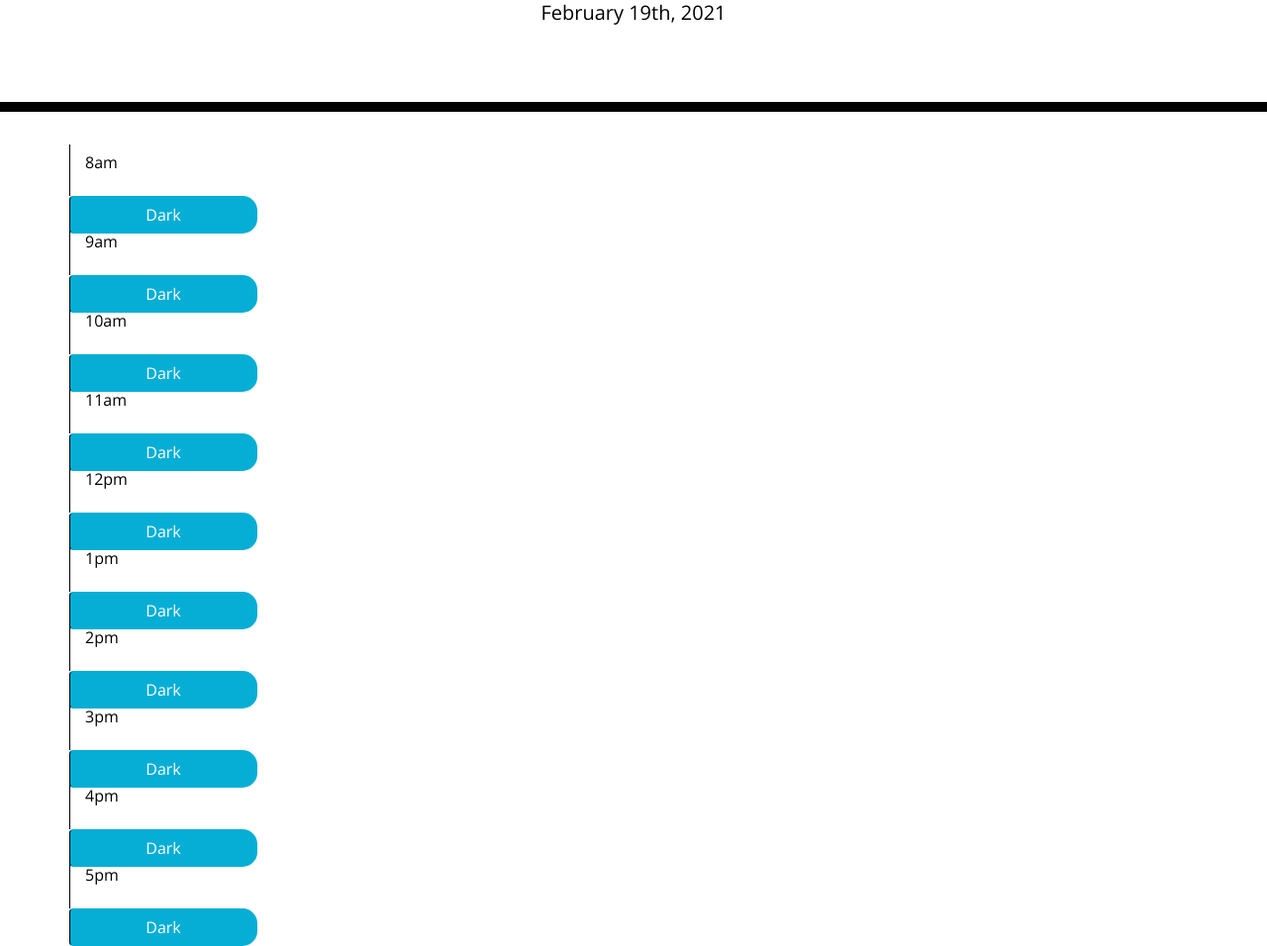
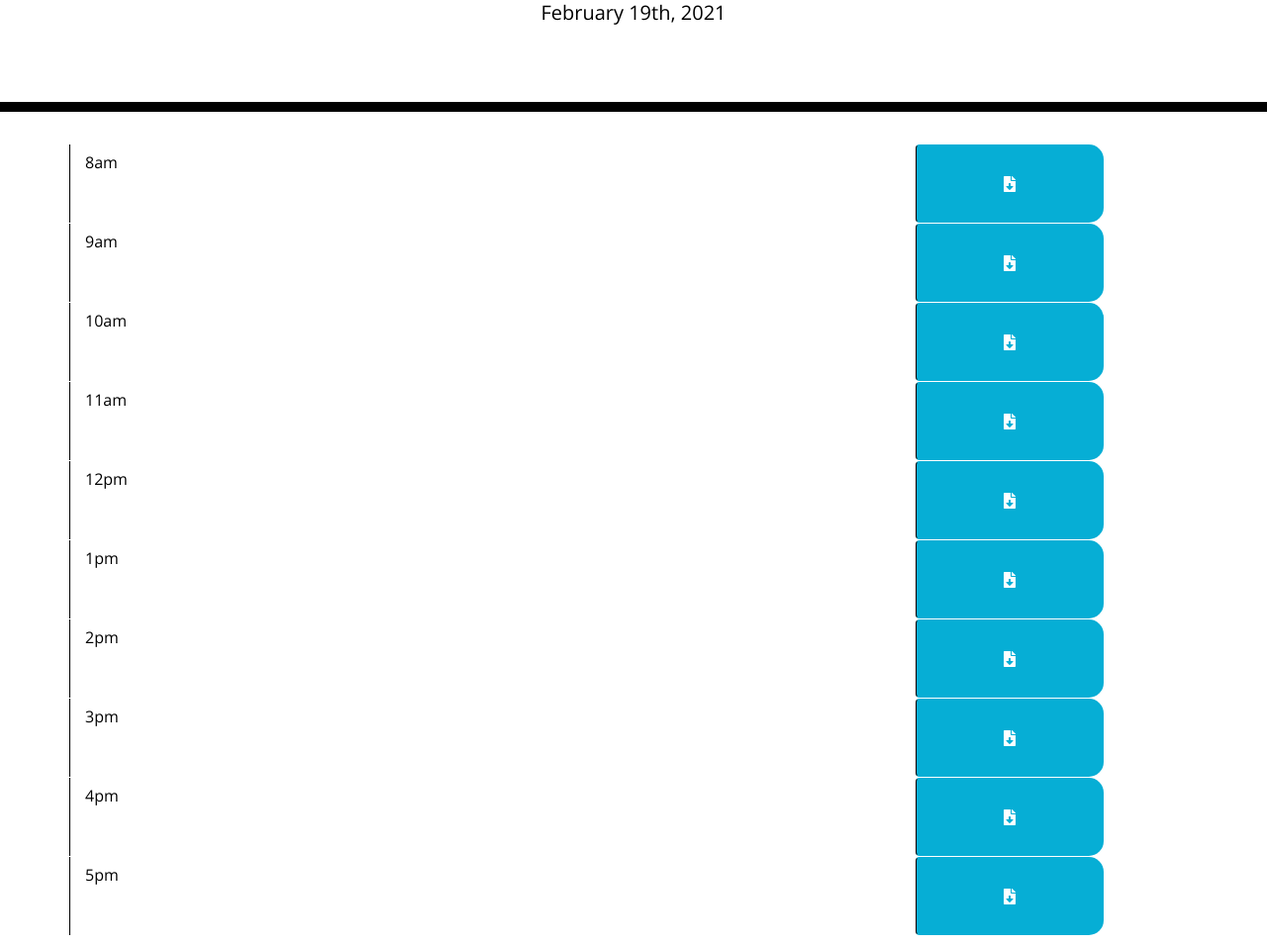
Before and after one commit to bebrucato/calendar-app, a plain HTML site: page index.html in a window 1280 px wide. Shown: the part 191-1147 px from the top of the page at 99% size. Drawn offline with nearby package versions, Linux system fonts and the light colour scheme.

Commit message:
added button icons from FA/adjusted the row col

```diff
--- a/index.html
+++ b/index.html
@@ -32,44 +32,44 @@
       <!-- Timeblocks go here -->
 
       <div class="row time-block">
-     <textarea class="col-12 description">8am</textarea>
-     <button type="button" class="btn saveBtn col-md-2">Dark</button>
+     <textarea class="col-md-9 description">8am</textarea>
+     <button type="button" class="btn saveBtn col-md-2"><i class="fas fa-file-download"></i></button>
     </div>
     <div class="row time-block">
-     <textarea class="col-12 description" >9am</textarea>
-     <button type="button" class="btn saveBtn col-md-2">Dark</button>
+     <textarea class="col-md-9  description" >9am</textarea>
+     <button type="button" class="btn saveBtn col-md-2"><i class="fas fa-file-download"></i></button>
     </div>
     <div class="row time-block">
-     <textarea class="col-12 description">10am</textarea>
-     <button type="button" class="btn saveBtn col-md-2">Dark</button>
+     <textarea class="col-md-9  description">10am</textarea>
+     <button type="button" class="btn saveBtn col-md-2"><i class="fas fa-file-download"></i></button>
     </div>
     <div class="row time-block">
-     <textarea class="col-12 description">11am</textarea>
-     <button type="button" class="btn saveBtn col-md-2">Dark</button>
+     <textarea class="col-md-9  description">11am</textarea>
+     <button type="button" class="btn saveBtn col-md-2"><i class="fas fa-file-download"></i></button>
     </div>
     <div class="row time-block">
-     <textarea class="col-12 description">12pm</textarea>
-     <button type="button" class="btn saveBtn col-md-2">Dark</button>
+     <textarea class="col-md-9  description">12pm</textarea>
+     <button type="button" class="btn saveBtn col-md-2"><i class="fas fa-file-download"></i></button>
     </div>
     <div class="row time-block">
-     <textarea class="col-12 description">1pm</textarea>
-     <button type="button" class="btn saveBtn col-md-2">Dark</button>
+     <textarea class="col-md-9  description">1pm</textarea>
+     <button type="button" class="btn saveBtn col-md-2"><i class="fas fa-file-download"></i></button>
     </div>
     <div class="row time-block">
-     <textarea class="col-12 description">2pm</textarea>
-     <button type="button" class="btn saveBtn col-md-2">Dark</button>
+     <textarea class="col-md-9  description">2pm</textarea>
+     <button type="button" class="btn saveBtn col-md-2"><i class="fas fa-file-download"></i></button>
     </div>
     <div class="row time-block">
-     <textarea class="col-12 description">3pm</textarea>
-     <button type="button" class="btn saveBtn col-md-2">Dark</button>
+     <textarea class="col-md-9  description">3pm</textarea>
+     <button type="button" class="btn saveBtn col-md-2"><i class="fas fa-file-download"></i></button>
     </div>
     <div class="row time-block">
-     <textarea class="col-12 description">4pm</textarea>
-     <button type="button" class="btn saveBtn col-md-2">Dark</button>
+     <textarea class="col-md-9  description">4pm</textarea>
+     <button type="button" class="btn saveBtn col-md-2"><i class="fas fa-file-download"></i></button>
     </div>
     <div class="row time-block">
-     <textarea class="col-12 description">5pm</textarea>
-     <button type="button" class="btn saveBtn col-md-2">Dark</button>
+     <textarea class="col-md-9  description">5pm</textarea>
+     <button type="button" class="btn saveBtn col-md-2"><i class="fas fa-file-download"></i></button>
     </div>
   </div>
 
```
